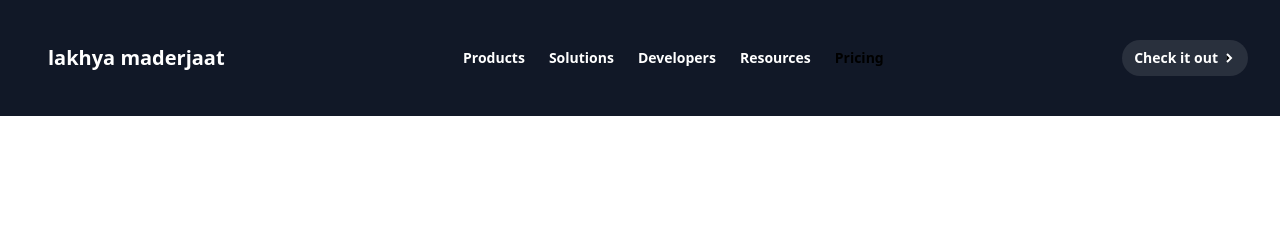
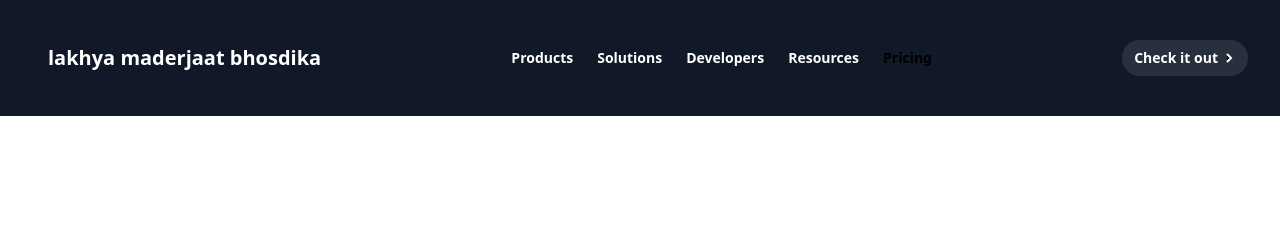
Before and after one commit to crac-ksaw/Virtual-herbal-site, a plain HTML site: page multimenu post.html in a window 1280 px wide. Shown: the top 237 px of the page. Drawn offline with nearby package versions, Linux system fonts and the light colour scheme.

Commit message:
Update multimenu post.html

```diff
--- a/multimenu post.html
+++ b/multimenu post.html
@@ -37,7 +37,7 @@
 				<header
 				class="container mx-auto px-4 py-6 flex items-center justify-between"
 			  >
-				<a href="#" class="font-bold text-white text-xl">lakhya maderjaat  </a>
+				<a href="#" class="font-bold text-white text-xl">lakhya maderjaat bhosdika  </a>
 				<nav>
 				  <ul class="flex items-center justify-center font-semibold">
 					<li class="relative group px-3 py-2">
```
